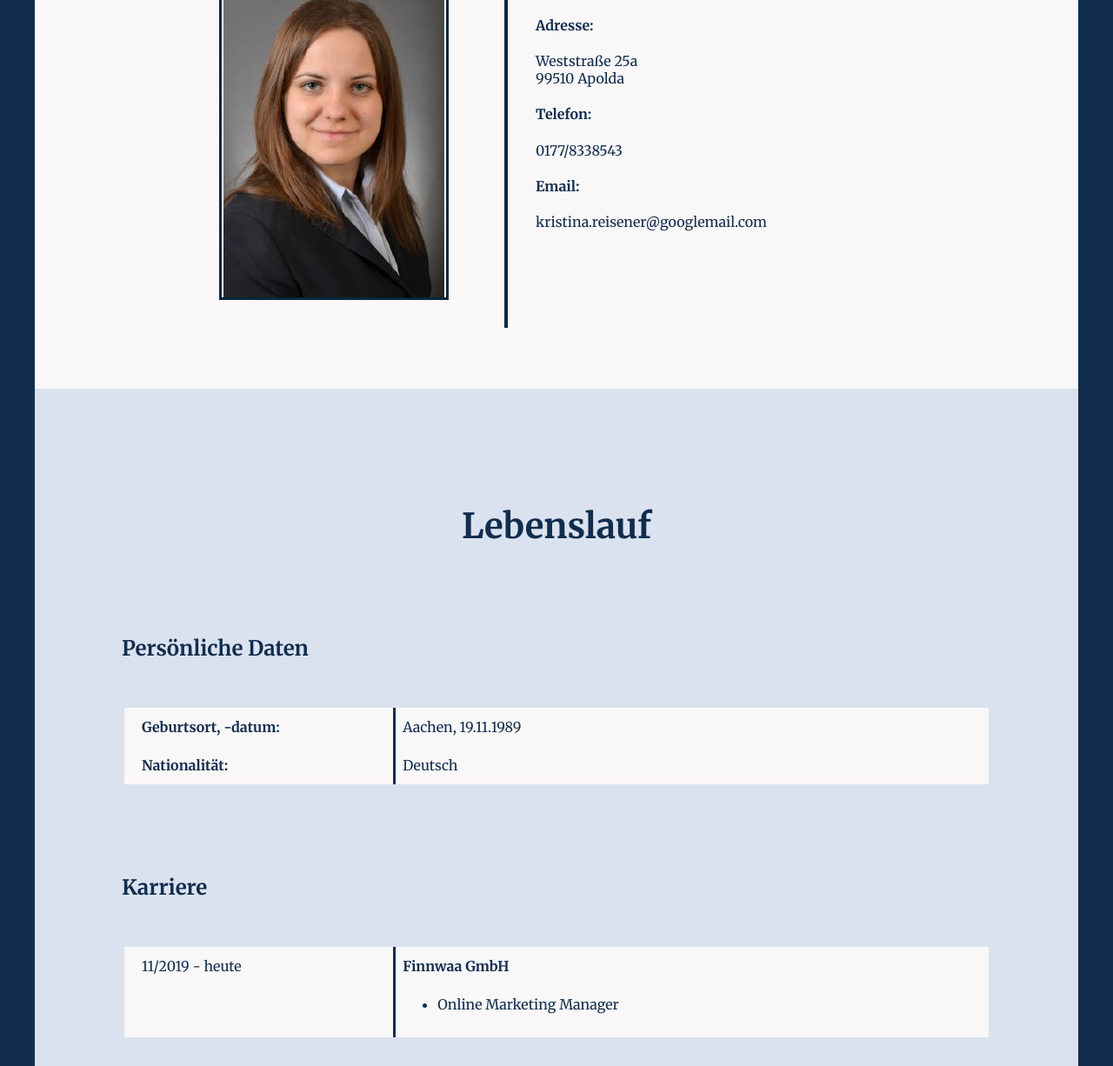
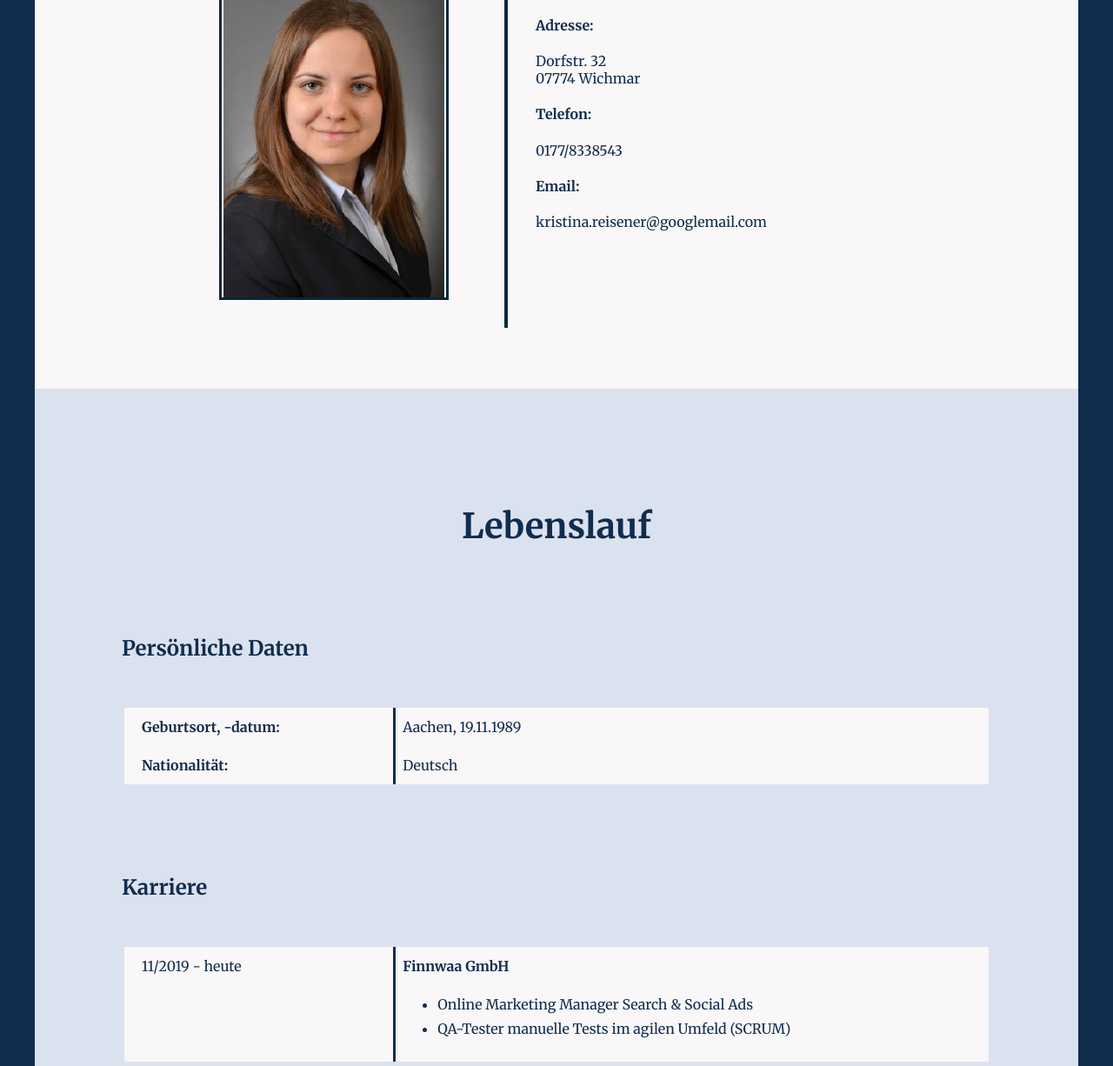
Before and after one commit to Kreisende/cv, a plain HTML site: page index.html in a window 1280 px wide. Shown: the part 334-1560 px from the top of the page at 87% size. Drawn offline with Linux system fonts and the light colour scheme.

Commit message:
Update index.html
Update Address and Work field

```diff
--- a/index.html
+++ b/index.html
@@ -24,11 +24,11 @@
         <div class="adress">
           <h4>Adresse:</h4>
           <div class="street">
-            Weststraße 25a
+            Dorfstr. 32
           </div>
 
           <div class="plz">
-            99510 Apolda
+            07774 Wichmar
           </div>
         </div>
         <div class="phone">
@@ -89,7 +89,10 @@
                 <h4 class="content-heading">Finnwaa GmbH</h4>
                 <ul>
                   <li>
-                    Online Marketing Manager
+                    Online Marketing Manager Search & Social Ads
+                  </li>
+                  <li>
+                    QA-Tester manuelle Tests im agilen Umfeld (SCRUM)
                   </li>
                 </ul>
               </div>
```
